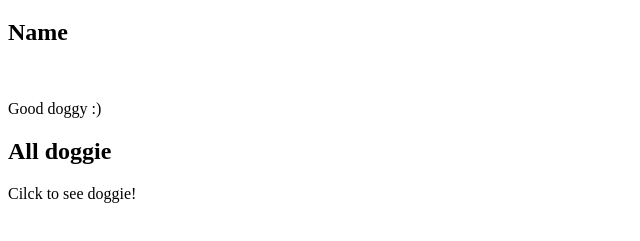
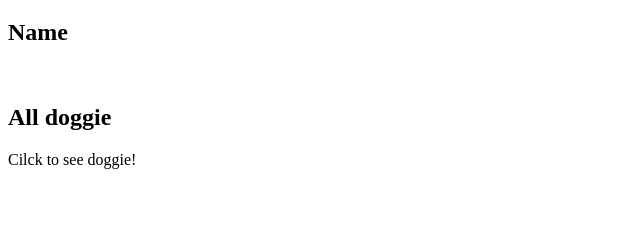
Before and after one commit to stoqel33/ProjectApi, a plain HTML site: page index.html in a window 1280 px wide. Shown: the part 61-302 px from the top of the page, without its empty margins (0-640 px from the left). Drawn offline with Linux system fonts and the light colour scheme.

Commit message:
delete description

```diff
--- a/index.html
+++ b/index.html
@@ -27,10 +27,6 @@
                     </div>
 
                 </div>
-
-                <div class="dog__description">
-                    <p>Good doggy :)</p>
-                </div>
             </div>
 
         </section>
```
